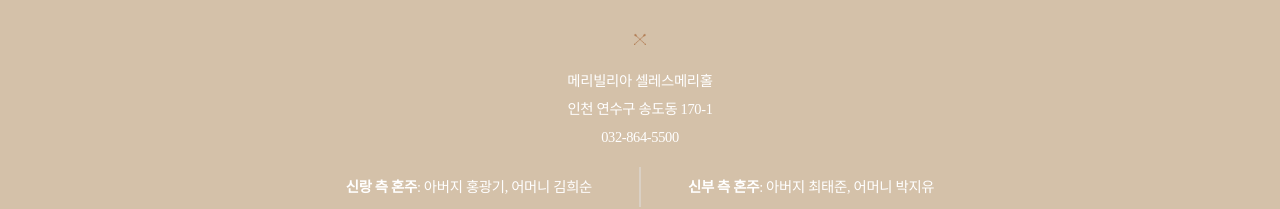
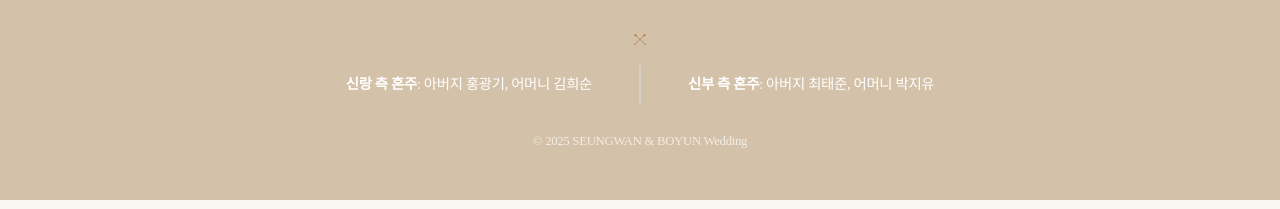
Before and after one commit to binchoo/wedding-site, a React (Vite) app: page / in a window 1280 px wide. Shown: the part 3171-3380 px from the top of the page. Built offline with nearby package versions, Linux system fonts and the light colour scheme.

Commit message:
Update Footer.jsx

```diff
--- a/src/components/Footer.jsx
+++ b/src/components/Footer.jsx
@@ -12,11 +12,7 @@
           <img src="./images/flower-divider.png" alt="꽃 디바이더" />
         </div>
 
-        <div className="venue-info">
-          <p>메리빌리아 셀레스메리홀</p>
-          <p>인천 연수구 송도동 170-1</p>
-          <p>032-864-5500</p>
-        </div>
+
 
         <div className="family-info">
           <div className="family-row">
```
